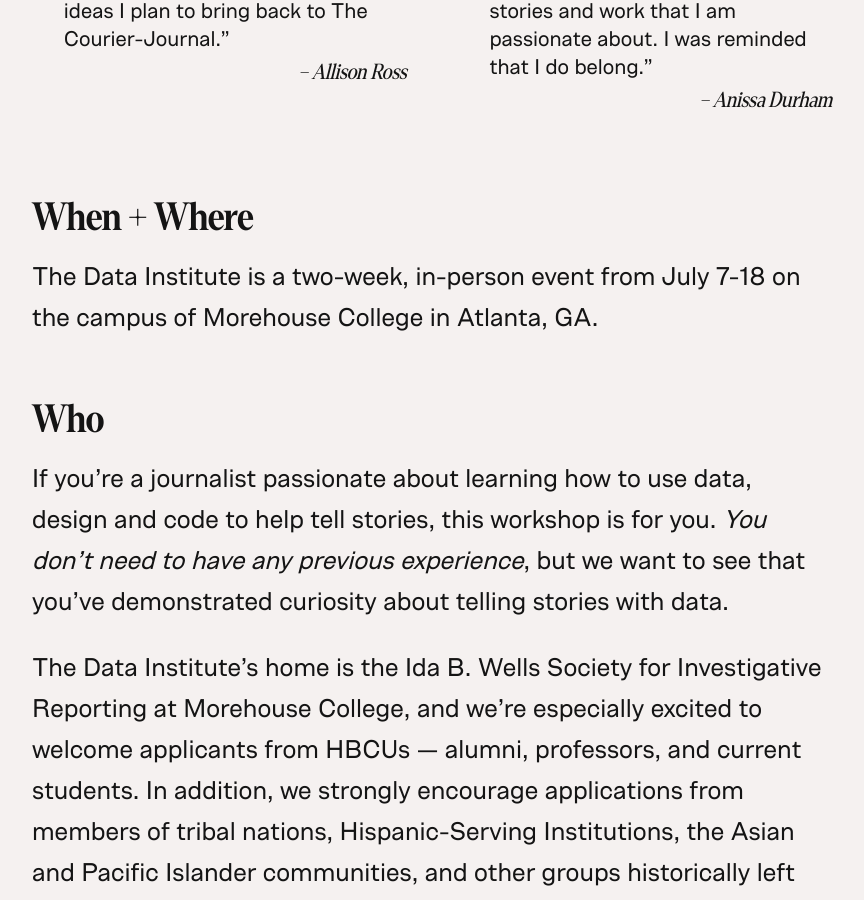
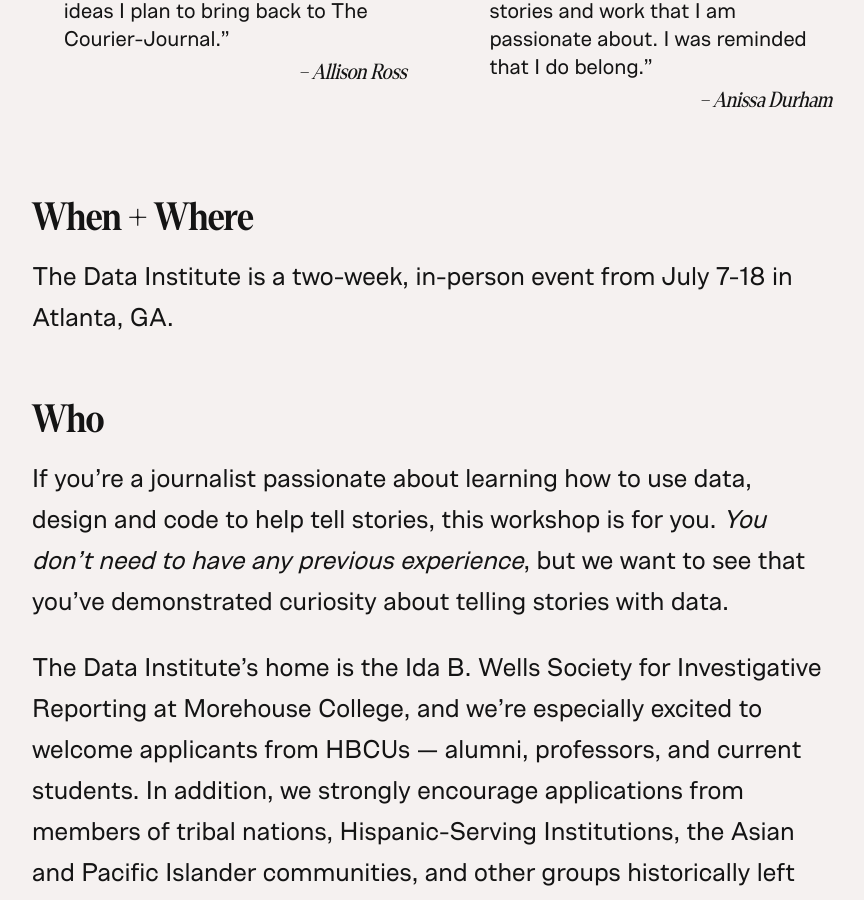
Before and after one commit to OpenNews/datainstitute-website, a Jekyll site: the page built from homepage.md, in a window 1280 px wide and 900 px high, scrolled down 3781 px. Shown: the whole window, without its empty margins (208-1072 px from the left). Built offline with Jekyll 4.4.1, drawn with Linux system fonts in a browser that asks for light colours.

```diff
--- a/homepage.md
+++ b/homepage.md
@@ -82,7 +82,7 @@ Meet the class of: <a href="https://projects.propublica.org/graphics/data-instit
 
 ## When + Where
 
-The Data Institute is a two-week, in-person event from July 7-18 on the campus of Morehouse College in Atlanta, GA.
+The Data Institute is a two-week, in-person event from July 7-18 in Atlanta, GA.
 
 
 <span id="who"></span>
```
Also changed, not shown: apply.md (+2 -0 lines).
